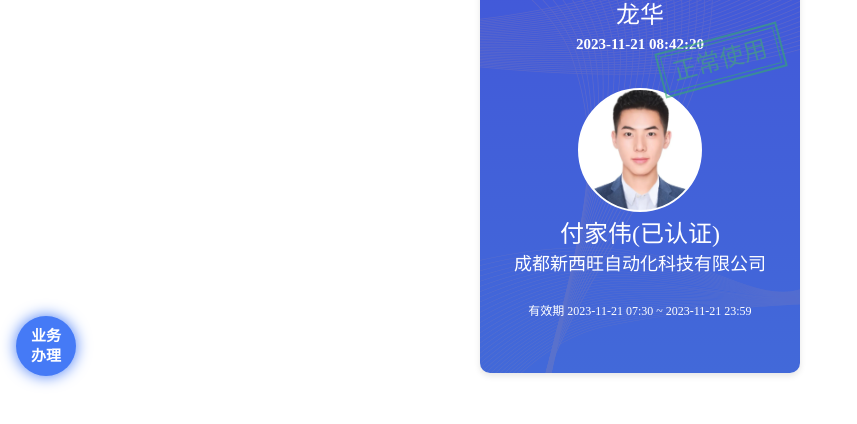
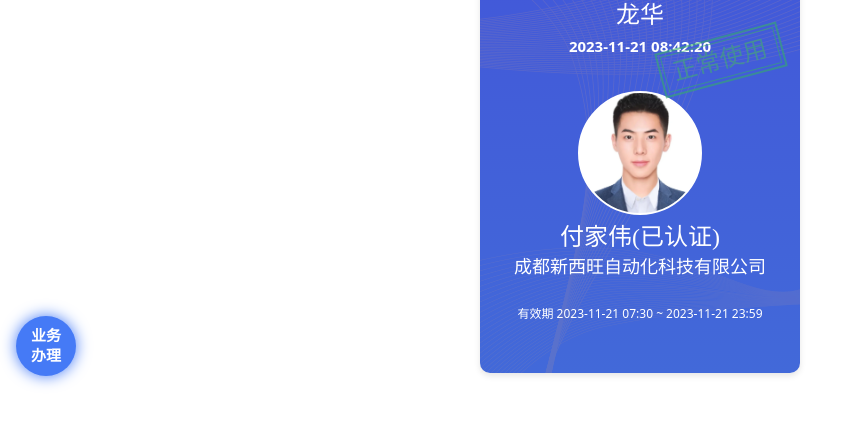
Before and after one commit to XinXiWangSZ/XinXiWangSZ, a plain HTML site: page fujiawei.html in a window 1280 px wide. Shown: the part 184-608 px from the top of the page, without its empty margins (0-857 px from the left). Drawn offline with Linux system fonts and the light colour scheme.

Commit message:
修复字体

```diff
--- a/style.css
+++ b/style.css
@@ -191,3 +191,7 @@ p {
     box-shadow: 0 0 15px #457af6;
     z-index: 1002
 }
+
+#clock,#validity {
+font-family: system-ui, -apple-system, BlinkMacSystemFont, segoe ui, Roboto, Helvetica, Arial, sans-serif;
+}
```
